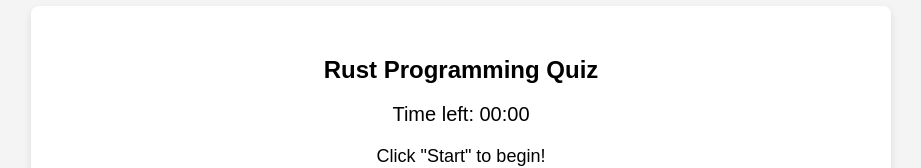
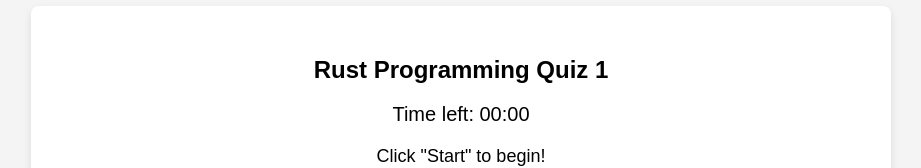
Before and after one commit to abhishekdhamale/rust-quiz-1, a plain HTML site: page index.html in a window 1280 px wide. Shown: the part 218-386 px from the top of the page, without its empty margins (179-1100 px from the left). Drawn offline with nearby package versions, Linux system fonts and the light colour scheme.

Commit message:
Update index.html

```diff
--- a/index.html
+++ b/index.html
@@ -3,7 +3,7 @@
 <head>
     <meta charset="UTF-8">
     <meta name="viewport" content="width=device-width, initial-scale=1.0">
-    <title>Rust Programming Quiz</title>
+    <title>Rust Programming Quiz 1</title>
     <link href="https://cdn.jsdelivr.net/npm/prismjs@1.29.0/themes/prism-tomorrow.css" rel="stylesheet">
     <style>
         body {
@@ -83,7 +83,7 @@
 <body>
 
 <div class="container">
-    <h2>Rust Programming Quiz</h2>
+    <h2>Rust Programming Quiz 1</h2>
     <div id="timer">Time left: <span id="time">00:00</span></div>
     <div class="question" id="question">Click "Start" to begin!</div>
     <div id="questionNumber">Question: 0 of 20</div>
```
